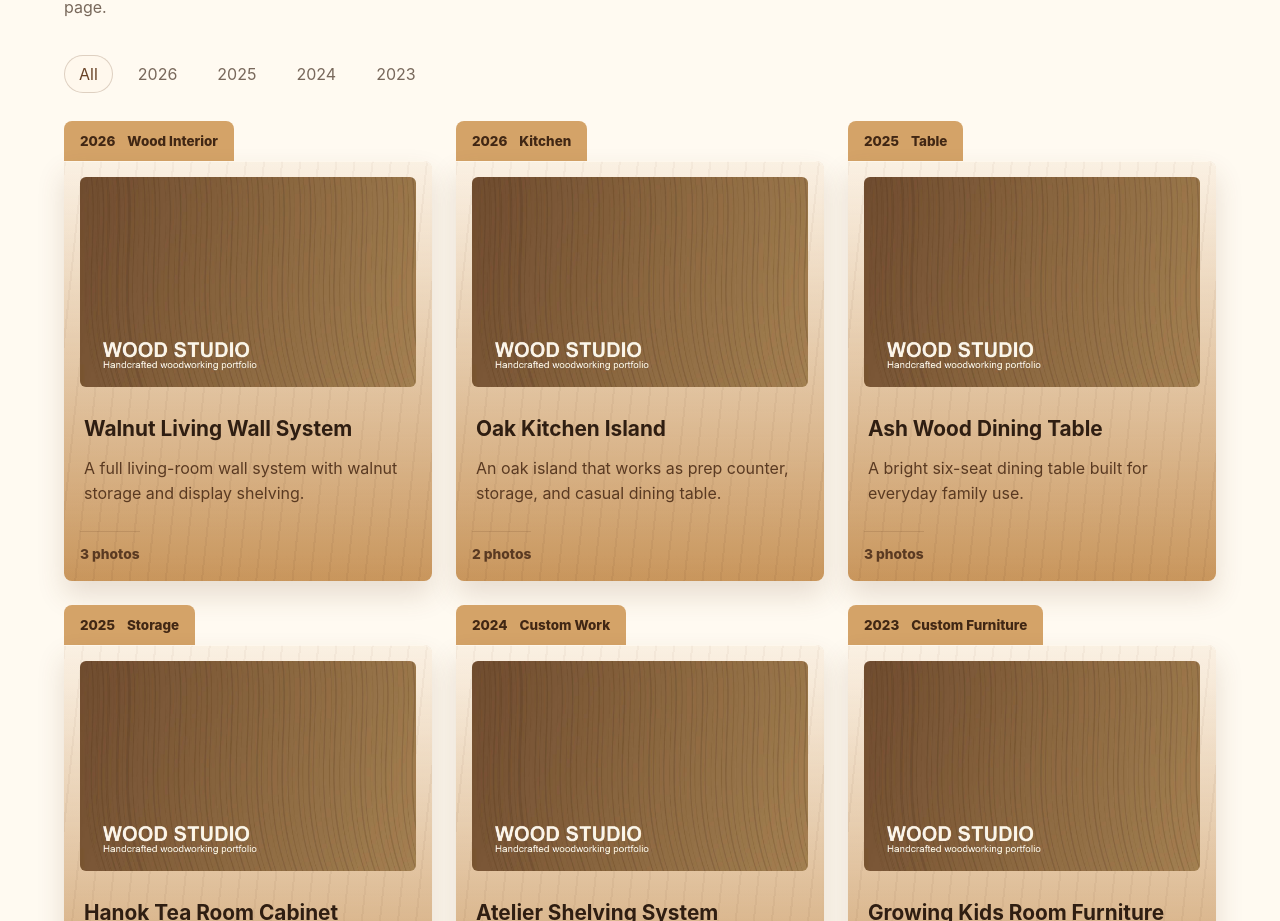
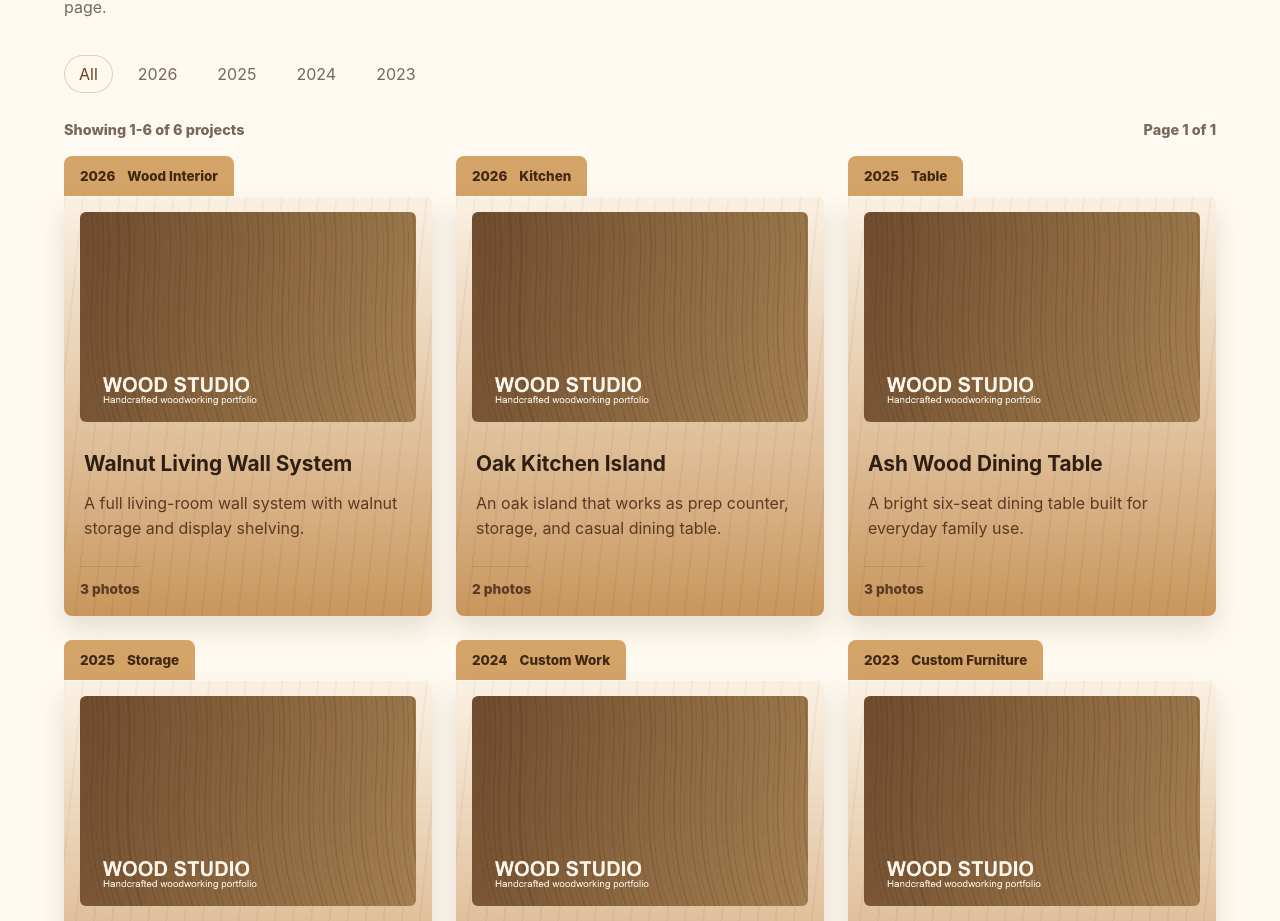
Before and after one commit to nxmdev02/forestory-portfolio, a Nuxt app: page / in a window 1280 px wide. Shown: the part 1080-2001 px from the top of the page. Built offline with nearby package versions, Linux system fonts and the light colour scheme.

Commit message:
Add portfolio pagination

```diff
--- a/app/assets/css/main.css
+++ b/app/assets/css/main.css
@@ -345,11 +345,55 @@ h3 {
   margin-bottom: 28px;
 }
 
+.portfolio-toolbar {
+  display: flex;
+  flex-wrap: wrap;
+  justify-content: space-between;
+  gap: 10px;
+  margin-bottom: 18px;
+  color: var(--muted);
+  font-size: 0.9rem;
+  font-weight: 800;
+}
+
 .portfolio-grid {
   display: grid;
   grid-template-columns: repeat(3, minmax(0, 1fr));
   gap: 24px;
   align-items: start;
+}
+
+.portfolio-pagination {
+  display: flex;
+  flex-wrap: wrap;
+  gap: 8px;
+  align-items: center;
+  justify-content: center;
+  margin-top: 34px;
+}
+
+.portfolio-pagination button {
+  min-width: 42px;
+  min-height: 42px;
+  border: 1px solid rgba(105, 67, 39, 0.2);
+  border-radius: 999px;
+  background: rgba(255, 248, 237, 0.8);
+  color: var(--walnut);
+  padding: 0 14px;
+  font-weight: 900;
+  transition: background 0.2s ease, color 0.2s ease, transform 0.2s ease;
+}
+
+.portfolio-pagination button:hover:not(:disabled),
+.portfolio-pagination button.active {
+  background: var(--walnut);
+  color: #fffaf1;
+  transform: translateY(-2px);
+}
+
+.portfolio-pagination button:disabled {
+  cursor: not-allowed;
+  opacity: 0.42;
 }
 
 .folder-card {
--- a/app/components/PortfolioSection.vue
+++ b/app/components/PortfolioSection.vue
@@ -5,6 +5,8 @@ import type { PortfolioItem } from '~/types/portfolio'
 const selectedYear = ref<number | 'all'>('all')
 const activeItem = ref<PortfolioItem | null>(null)
 const activePreviewImage = ref('')
+const currentPage = ref(1)
+const itemsPerPage = 6
 
 const years = computed(() => [...new Set(portfolioItems.map((item) => item.year))].sort((a, b) => b - a))
 const filteredItems = computed(() =>
@@ -12,6 +14,22 @@ const filteredItems = computed(() =>
     ? portfolioItems
     : portfolioItems.filter((item) => item.year === selectedYear.value)
 )
+const totalPages = computed(() => Math.max(1, Math.ceil(filteredItems.value.length / itemsPerPage)))
+const paginatedItems = computed(() => {
+  const start = (currentPage.value - 1) * itemsPerPage
+  return filteredItems.value.slice(start, start + itemsPerPage)
+})
+const paginationLabel = computed(() => {
+  if (!filteredItems.value.length) return 'No projects found'
+
+  const start = (currentPage.value - 1) * itemsPerPage + 1
+  const end = Math.min(currentPage.value * itemsPerPage, filteredItems.value.length)
+  return `Showing ${start}-${end} of ${filteredItems.value.length} projects`
+})
+
+const goToPage = (page: number) => {
+  currentPage.value = Math.min(Math.max(page, 1), totalPages.value)
+}
 
 const openFolder = (item: PortfolioItem) => {
   activeItem.value = item
@@ -23,7 +41,10 @@ const closeFolder = () => {
   activePreviewImage.value = ''
 }
 
-watch(selectedYear, closeFolder)
+watch(selectedYear, () => {
+  currentPage.value = 1
+  closeFolder()
+})
 
 watch(activeItem, (item) => {
   if (import.meta.client) {
@@ -65,9 +86,14 @@ onBeforeUnmount(() => {
       </button>
     </div>
 
+    <div class="portfolio-toolbar" aria-live="polite">
+      <span>{{ paginationLabel }}</span>
+      <span>Page {{ currentPage }} of {{ totalPages }}</span>
+    </div>
+
     <div class="portfolio-grid">
       <a
-        v-for="item in filteredItems"
+        v-for="item in paginatedItems"
         :key="item.id"
         class="folder-card"
         :href="`/portfolio/${item.id}`"
@@ -93,6 +119,21 @@ onBeforeUnmount(() => {
         </div>
       </a>
     </div>
+
+    <nav v-if="totalPages > 1" class="portfolio-pagination" aria-label="Portfolio pagination">
+      <button type="button" :disabled="currentPage === 1" @click="goToPage(currentPage - 1)">Previous</button>
+      <button
+        v-for="page in totalPages"
+        :key="page"
+        type="button"
+        :class="{ active: currentPage === page }"
+        :aria-current="currentPage === page ? 'page' : undefined"
+        @click="goToPage(page)"
+      >
+        {{ page }}
+      </button>
+      <button type="button" :disabled="currentPage === totalPages" @click="goToPage(currentPage + 1)">Next</button>
+    </nav>
 
     <Teleport to="body">
       <div v-if="activeItem" class="folder-modal-backdrop" role="presentation" @click.self="closeFolder">
```
